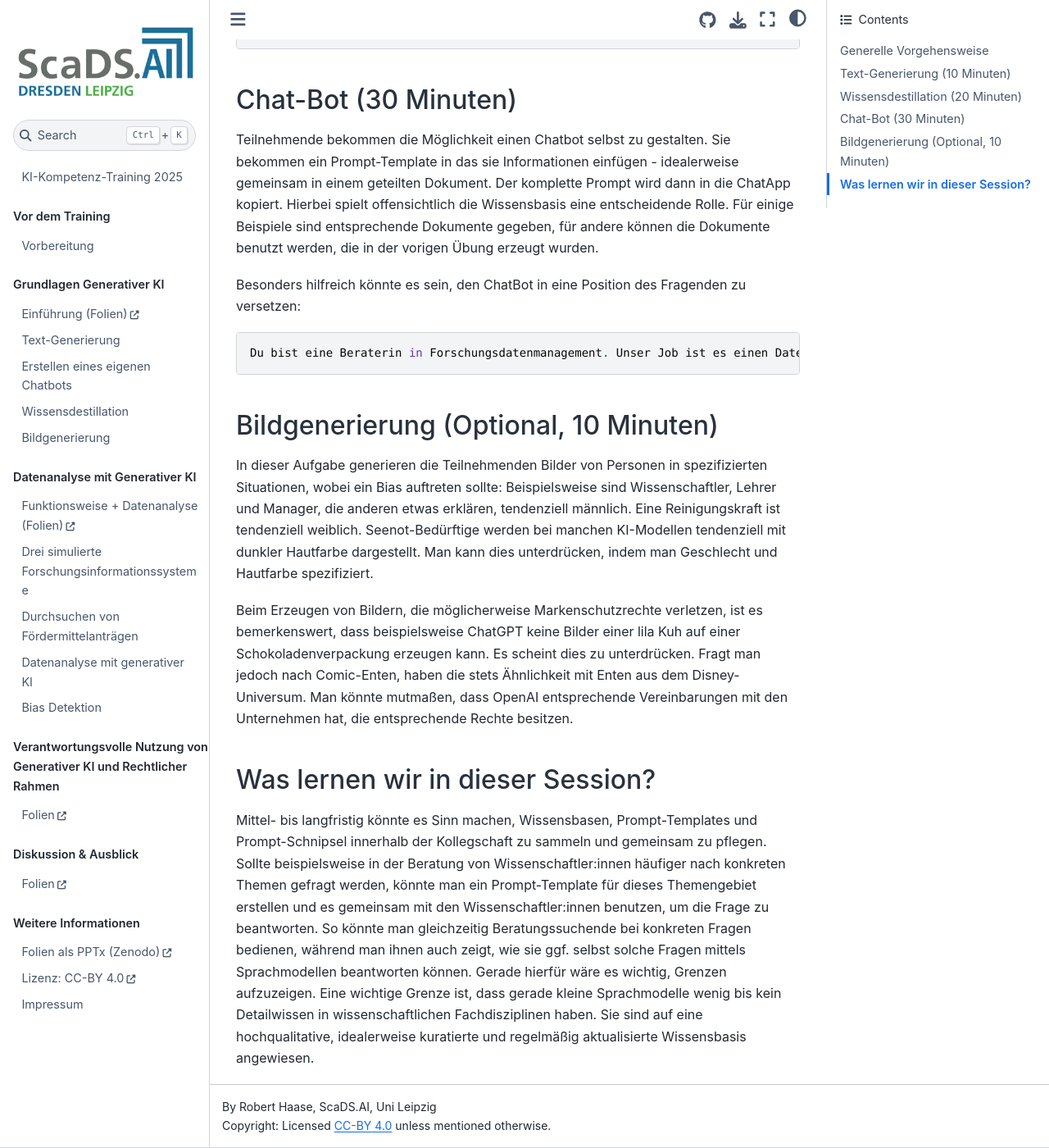
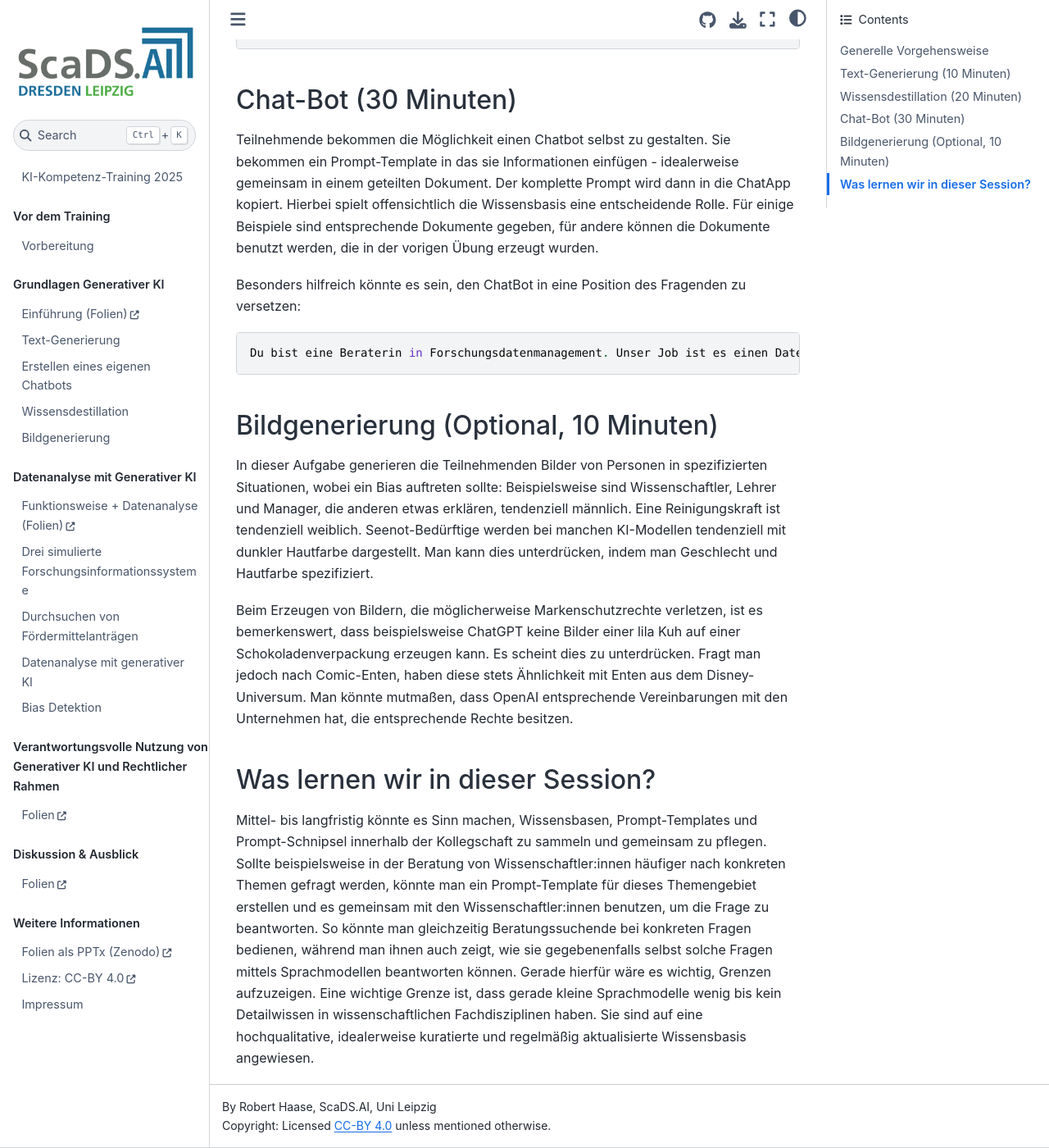
Before and after one commit to ScaDS/ki-kompetenz-training-2025, a Jupyter Book: the page built from session1/cheatsheet.md, in a window 1280 px wide and 1400 px high, scrolled down 1451 px. Shown: the whole window at 82% size. Built offline with Jupyter Book 1.0.4 settings and Sphinx 7.4.7 and the Sphinx Book theme 1.1.4, drawn with Linux system fonts in a browser that asks for light colours; some of the changed text lies outside the part shown.

Commit message:
Changed abbreviated words to their full form and standardized punctuation.

```diff
--- a/session1/cheatsheet.md
+++ b/session1/cheatsheet.md
@@ -38,8 +38,8 @@ Du bist eine Beraterin in Forschungsdatenmanagement. Unser Job ist es einen Date
 
 In dieser Aufgabe generieren die Teilnehmenden Bilder von Personen in spezifizierten Situationen, wobei ein Bias auftreten sollte: Beispielsweise sind Wissenschaftler, Lehrer und Manager, die anderen etwas erklären, tendenziell männlich. Eine Reinigungskraft ist tendenziell weiblich. Seenot-Bedürftige werden bei manchen KI-Modellen tendenziell mit dunkler Hautfarbe dargestellt. Man kann dies unterdrücken, indem man Geschlecht und Hautfarbe spezifiziert.
 
-Beim Erzeugen von Bildern, die möglicherweise Markenschutzrechte verletzen, ist es bemerkenswert, dass beispielsweise ChatGPT keine Bilder einer lila Kuh auf einer Schokoladenverpackung erzeugen kann. Es scheint dies zu unterdrücken. Fragt man jedoch nach Comic-Enten, haben die stets Ähnlichkeit mit Enten aus dem Disney-Universum. Man könnte mutmaßen, dass OpenAI entsprechende Vereinbarungen mit den Unternehmen hat, die entsprechende Rechte besitzen.
+Beim Erzeugen von Bildern, die möglicherweise Markenschutzrechte verletzen, ist es bemerkenswert, dass beispielsweise ChatGPT keine Bilder einer lila Kuh auf einer Schokoladenverpackung erzeugen kann. Es scheint dies zu unterdrücken. Fragt man jedoch nach Comic-Enten, haben diese stets Ähnlichkeit mit Enten aus dem Disney-Universum. Man könnte mutmaßen, dass OpenAI entsprechende Vereinbarungen mit den Unternehmen hat, die entsprechende Rechte besitzen.
 
 ## Was lernen wir in dieser Session?
 
-Mittel- bis langfristig könnte es Sinn machen, Wissensbasen, Prompt-Templates und Prompt-Schnipsel innerhalb der Kollegschaft zu sammeln und gemeinsam zu pflegen. Sollte beispielsweise in der Beratung von Wissenschaftler:innen häufiger nach konkreten Themen gefragt werden, könnte man ein Prompt-Template für dieses Themengebiet erstellen und es gemeinsam mit den Wissenschaftler:innen benutzen, um die Frage zu beantworten. So könnte man gleichzeitig Beratungssuchende bei konkreten Fragen bedienen, während man ihnen auch zeigt, wie sie ggf. selbst solche Fragen mittels Sprachmodellen beantworten können. Gerade hierfür wäre es wichtig, Grenzen aufzuzeigen. Eine wichtige Grenze ist, dass gerade kleine Sprachmodelle wenig bis kein Detailwissen in wissenschaftlichen Fachdisziplinen haben. Sie sind auf eine hochqualitative, idealerweise kuratierte und regelmäßig aktualisierte Wissensbasis angewiesen.
+Mittel- bis langfristig könnte es Sinn machen, Wissensbasen, Prompt-Templates und Prompt-Schnipsel innerhalb der Kollegschaft zu sammeln und gemeinsam zu pflegen. Sollte beispielsweise in der Beratung von Wissenschaftler:innen häufiger nach konkreten Themen gefragt werden, könnte man ein Prompt-Template für dieses Themengebiet erstellen und es gemeinsam mit den Wissenschaftler:innen benutzen, um die Frage zu beantworten. So könnte man gleichzeitig Beratungssuchende bei konkreten Fragen bedienen, während man ihnen auch zeigt, wie sie gegebenenfalls selbst solche Fragen mittels Sprachmodellen beantworten können. Gerade hierfür wäre es wichtig, Grenzen aufzuzeigen. Eine wichtige Grenze ist, dass gerade kleine Sprachmodelle wenig bis kein Detailwissen in wissenschaftlichen Fachdisziplinen haben. Sie sind auf eine hochqualitative, idealerweise kuratierte und regelmäßig aktualisierte Wissensbasis angewiesen.
```
Also changed, not shown: other parts of session1/cheatsheet.md (+1 -1 lines).
